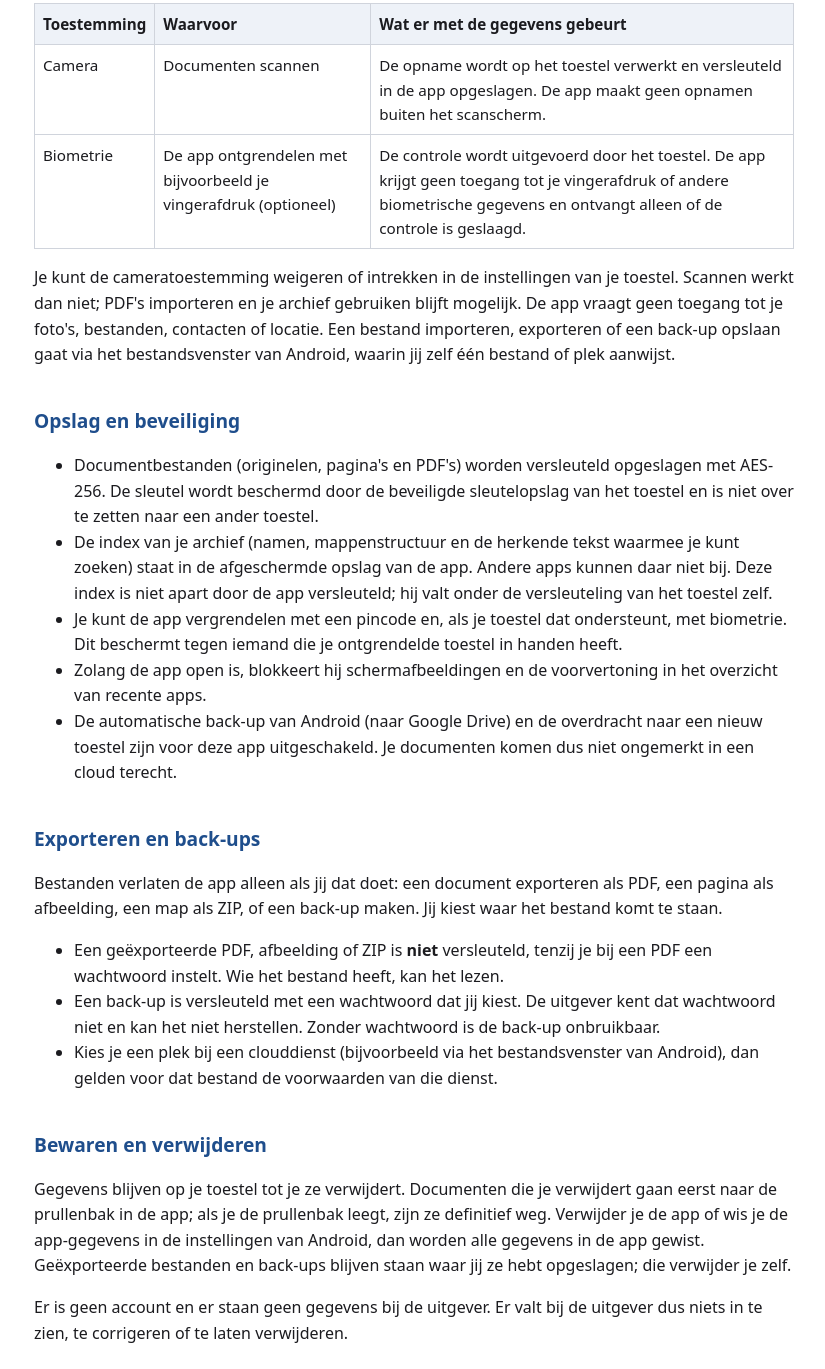
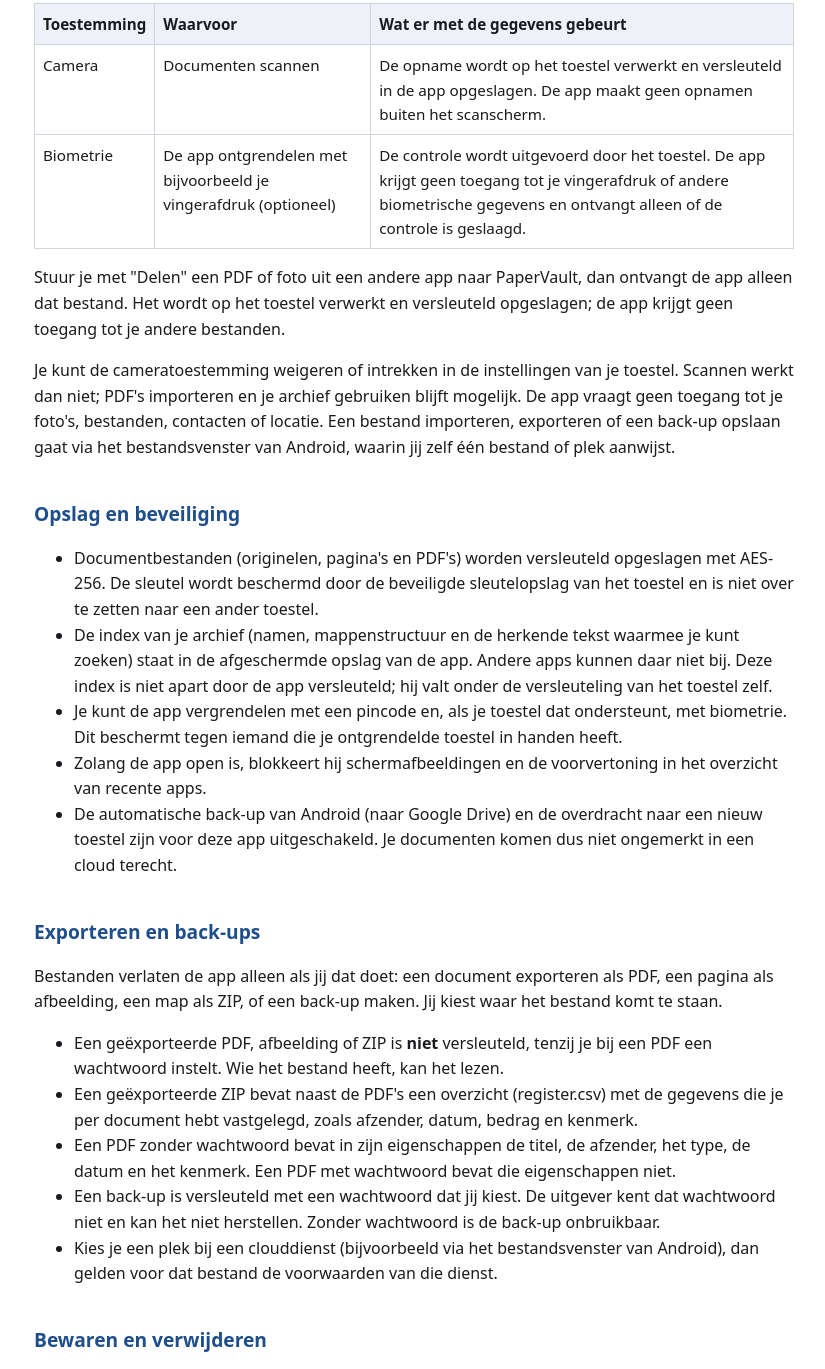
Before and after one commit to vineurodev/papervault-privacy, a plain HTML site: page index.html in a window 1280 px wide. Shown: the part 1329-2698 px from the top of the page, without its empty margins (226-1051 px from the left). Drawn offline with Linux system fonts and the light colour scheme.

Commit message:
Privacyverklaring: register.csv, PDF-eigenschappen en Delen met PaperVault

```diff
--- a/index.html
+++ b/index.html
@@ -52,6 +52,7 @@ a { color: #1f4e8c; }
 <tr><td>Camera</td><td>Documenten scannen</td><td>De opname wordt op het toestel verwerkt en versleuteld in de app opgeslagen. De app maakt geen opnamen buiten het scanscherm.</td></tr>
 <tr><td>Biometrie</td><td>De app ontgrendelen met bijvoorbeeld je vingerafdruk (optioneel)</td><td>De controle wordt uitgevoerd door het toestel. De app krijgt geen toegang tot je vingerafdruk of andere biometrische gegevens en ontvangt alleen of de controle is geslaagd.</td></tr>
 </tbody></table>
+<p>Stuur je met "Delen" een PDF of foto uit een andere app naar PaperVault, dan ontvangt de app alleen dat bestand. Het wordt op het toestel verwerkt en versleuteld opgeslagen; de app krijgt geen toegang tot je andere bestanden.</p>
 <p>Je kunt de cameratoestemming weigeren of intrekken in de instellingen van je toestel. Scannen werkt dan niet; PDF's importeren en je archief gebruiken blijft mogelijk. De app vraagt geen toegang tot je foto's, bestanden, contacten of locatie. Een bestand importeren, exporteren of een back-up opslaan gaat via het bestandsvenster van Android, waarin jij zelf één bestand of plek aanwijst.</p>
 <h2>Opslag en beveiliging</h2>
 <ul>
@@ -65,6 +66,8 @@ a { color: #1f4e8c; }
 <p>Bestanden verlaten de app alleen als jij dat doet: een document exporteren als PDF, een pagina als afbeelding, een map als ZIP, of een back-up maken. Jij kiest waar het bestand komt te staan.</p>
 <ul>
 <li>Een geëxporteerde PDF, afbeelding of ZIP is <strong>niet</strong> versleuteld, tenzij je bij een PDF een wachtwoord instelt. Wie het bestand heeft, kan het lezen.</li>
+<li>Een geëxporteerde ZIP bevat naast de PDF's een overzicht (register.csv) met de gegevens die je per document hebt vastgelegd, zoals afzender, datum, bedrag en kenmerk.</li>
+<li>Een PDF zonder wachtwoord bevat in zijn eigenschappen de titel, de afzender, het type, de datum en het kenmerk. Een PDF met wachtwoord bevat die eigenschappen niet.</li>
 <li>Een back-up is versleuteld met een wachtwoord dat jij kiest. De uitgever kent dat wachtwoord niet en kan het niet herstellen. Zonder wachtwoord is de back-up onbruikbaar.</li>
 <li>Kies je een plek bij een clouddienst (bijvoorbeeld via het bestandsvenster van Android), dan gelden voor dat bestand de voorwaarden van die dienst.</li>
 </ul>
```
